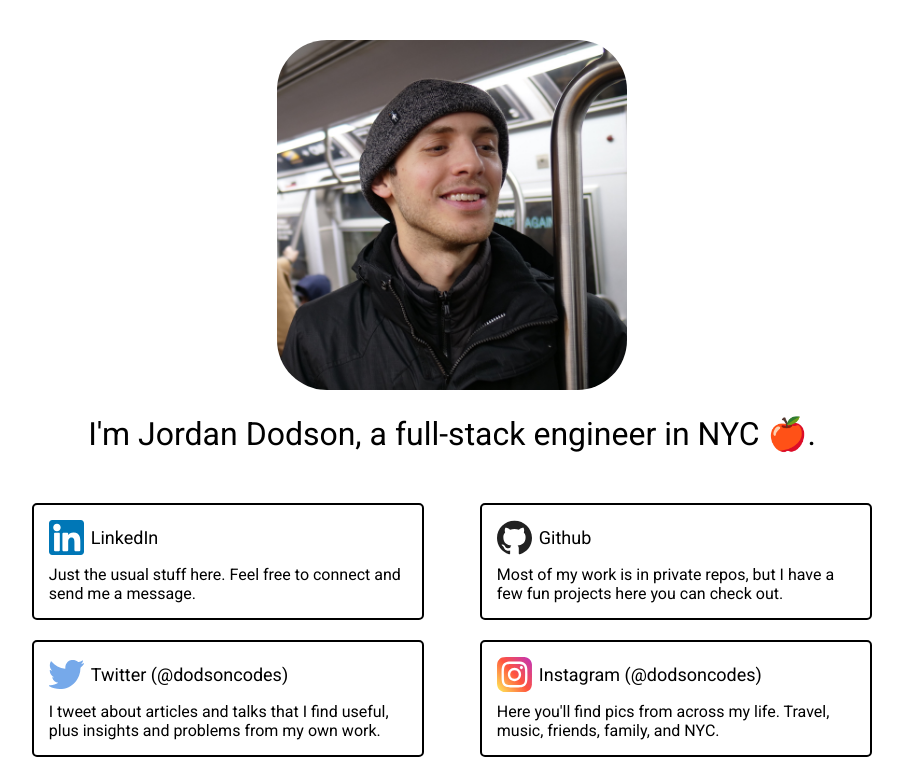
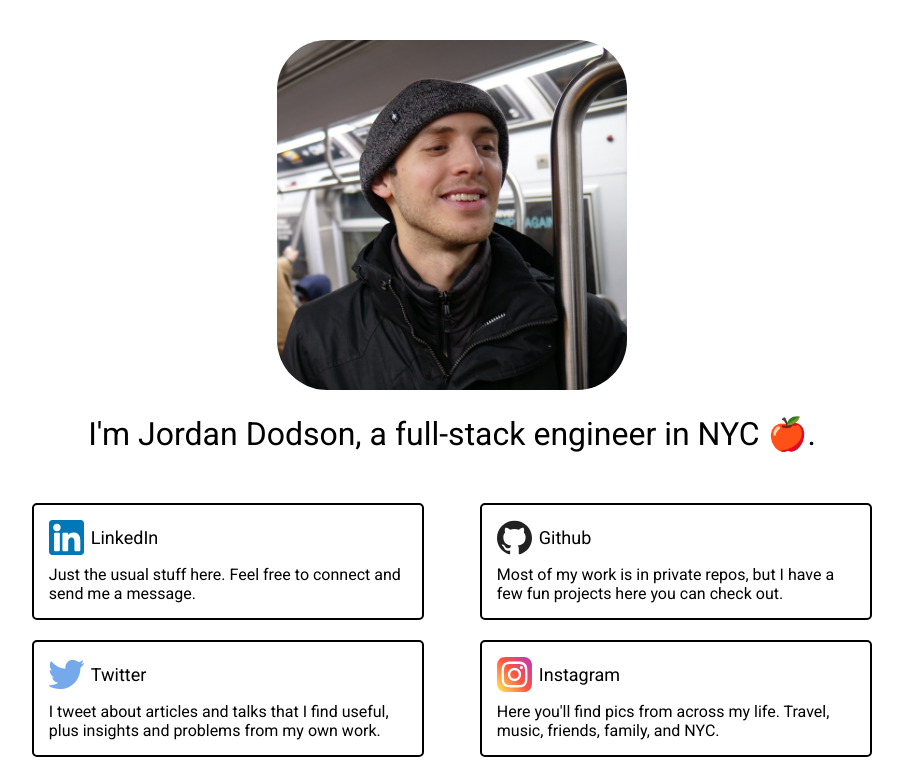
Before and after one commit to jgdodson/jgdodson.github.io, a plain HTML site: page index.html in a window 1280 px wide. Shown: the top 774 px of the page, without its empty margins (188-1091 px from the left). Drawn offline with Linux system fonts and the light colour scheme.

Commit message:
chore: remove handle

```diff
--- a/index.html
+++ b/index.html
@@ -63,7 +63,7 @@ TODO
     <div class="SocialLink">
         <div class="SocialLinkHeader">
             <img src="icons/twitter.svg">
-            <a href="https://twitter.com/DodsonCodes" target="_blank">Twitter (@dodsoncodes)</a>
+            <a href="https://twitter.com/DodsonCodes" target="_blank">Twitter</a>
         </div>
         <div class="SocialLinkText">
             I tweet about articles and talks that I find useful,
@@ -74,7 +74,7 @@ TODO
     <div class="SocialLink">
         <div class="SocialLinkHeader">
             <img src="icons/instagram.svg">
-            <a href="https://www.instagram.com/dodsoncodes/" target="_blank">Instagram (@dodsoncodes)</a>
+            <a href="https://www.instagram.com/dodsoncodes/" target="_blank">Instagram</a>
         </div>
         <div class="SocialLinkText">
             Here you'll find pics from across my life. Travel, music, friends, family, and NYC.
```
